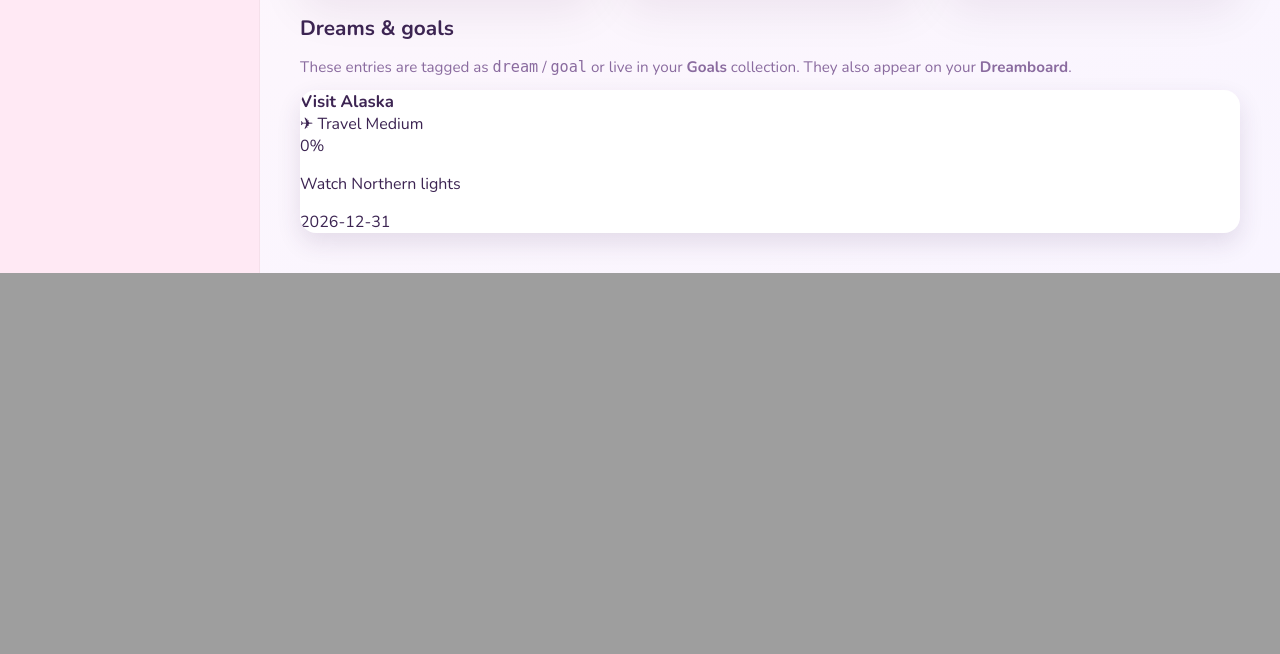
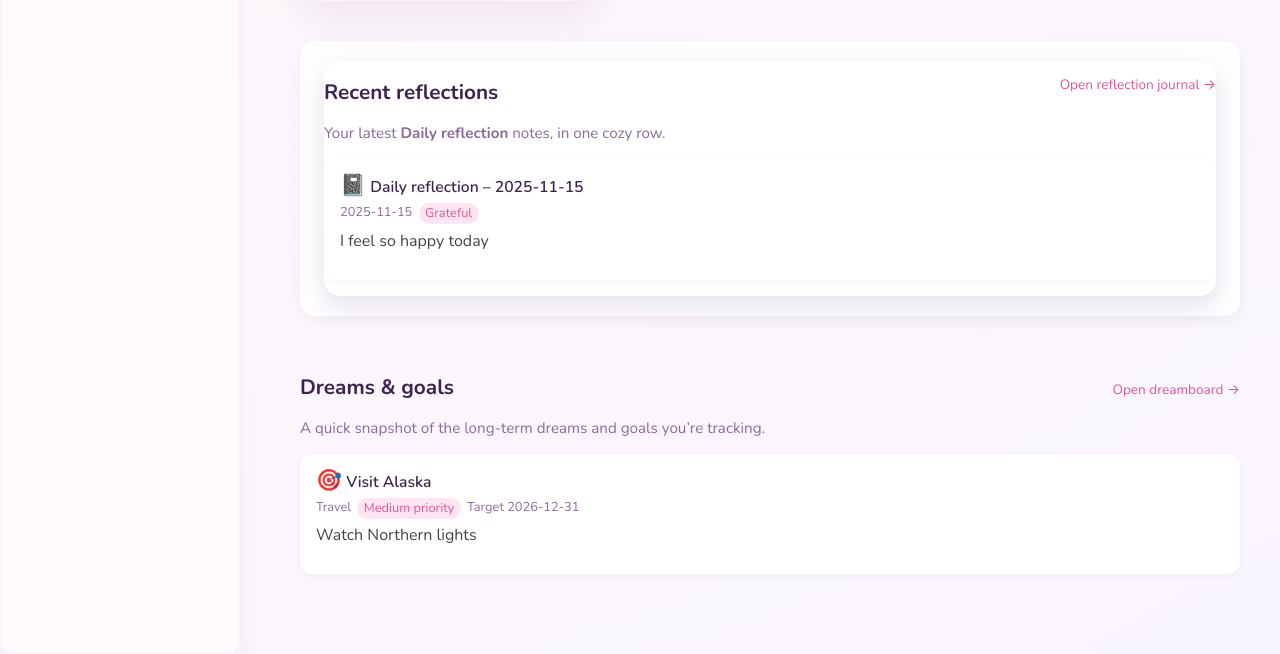
Before and after one commit to bussanikitaunt/alive-gallery, a Flask app: page /gallery in a window 1280 px wide. Shown: the part 1353-2007 px from the top of the page. Before the commit the page ends 1626 px from the top, so only its background shows below. Run offline with Flask 3, Linux system fonts and the light colour scheme.

Commit message:
Gallert UI changes

```diff
--- a/app.py
+++ b/app.py
@@ -128,36 +128,57 @@ def home():
 def index():
     entries = load_entries()
 
-    # Split into normal vs dream/goal entries
-    dream_entries = compute_dream_entries(entries)  # already sorted newest→oldest
-    regular_entries = [e for e in entries if e not in dream_entries]
+    # --- helper: is this a daily reflection? ---
+    def is_reflection(e):
+        return (
+            e.get("category") == "Life diary"
+            and e.get("subcategory") == "Daily reflection"
+        )
+
+    # --- dreams vs regular entries ---
+    dream_entries = compute_dream_entries(entries)  # already sorted (newest first)
+
+    # REGULAR gallery entries:
+    #  - exclude dream entries
+    #  - exclude daily reflections (those will live in the reflections strip only)
+    regular_entries = [
+        e for e in entries
+        if e not in dream_entries and not is_reflection(e)
+    ]
 
     regular_entries_sorted = sorted(
-        regular_entries, key=lambda e: e.get("date", ""), reverse=True
+        regular_entries,
+        key=lambda e: e.get("date", ""),
+        reverse=True,
     )
 
-    # Latest 3 daily reflections
-    reflections_all = [
-        e
-        for e in entries
-        if e.get("category") == "Life diary"
-        and e.get("subcategory") == "Daily reflection"
-    ]
-    featured_reflections = sorted(
-        reflections_all, key=lambda e: e.get("date", ""), reverse=True
-    )[:3]
+    # Recent reflections strip (latest few reflections)
+    reflections = sorted(
+        [e for e in entries if is_reflection(e)],
+        key=lambda e: e.get("date", ""),
+        reverse=True,
+    )[:5]   # show up to 5; change number if you want
 
-    # Latest 3 dreams/goals
-    featured_dreams = dream_entries[:3]
+    # Sidebar data (same as before)
+    categories = sorted({e.get("category", "Art") for e in entries if e.get("category")})
+    subcategories = sorted({e.get("subcategory", "") for e in entries if e.get("subcategory")})
 
-    categories, subcategories, category_subcats = build_sidebar(entries)
+    category_subcats = {}
+    for e in entries:
+        c = e.get("category")
+        s = e.get("subcategory")
+        if c and s:
+            category_subcats.setdefault(c, []).append(s)
+    category_subcats = {
+        c: sorted(set(subs))
+        for c, subs in category_subcats.items()
+    }
 
     return render_template(
         "index.html",
         entries=regular_entries_sorted,
         dream_entries=dream_entries,
-        featured_reflections=featured_reflections,
-        featured_dreams=featured_dreams,
+        reflections=reflections,          # 👈 used by index.html
         categories=categories,
         subcategories=subcategories,
         category_subcats=category_subcats,
@@ -165,6 +186,7 @@ def index():
         current_subcategory=None,
         search_query=None,
     )
+
 
 
 @app.route("/timeline")
--- a/entries.json
+++ b/entries.json
@@ -129,26 +129,6 @@
     "dream_progress": 0
   },
   {
-    "id": 8,
-    "title": "Timesquare",
-    "date": "2025-08-29",
-    "mood": "Full of energy",
-    "category": "Travel",
-    "subcategory": "NYC Trip",
-    "image_path": "uploads/IMG_4605.jpeg",
-    "notes": "",
-    "tags": [
-      "travel",
-      "NYC",
-      "friends"
-    ],
-    "created_at": "2025-11-13T19:57:12.595181",
-    "dream_theme": "",
-    "dream_priority": "",
-    "dream_target_date": "",
-    "dream_progress": 0
-  },
-  {
     "id": 9,
     "title": "Visit Alaska",
     "date": "2025-11-15",
--- a/static/style.css
+++ b/static/style.css
@@ -212,6 +212,83 @@ body.dark-mode .top-bar {
   font-size: 0.96rem;
 }
 
+/* Cute sidebar / collections panel */
+.sidebar,
+.left-column,
+.home-left,
+.collections,
+.collections-list {
+  background: linear-gradient(180deg, #fff6f9 0%, #fffafc 100%);
+  border-radius: 12px;
+  padding: 1.2rem;
+  width: 240px;                 /* fixed width for desktop */
+  box-shadow: 0 8px 20px rgba(120,70,90,0.06);
+  border: 1px solid rgba(200,150,170,0.08);
+  color: #5a3d3a;
+  font-family: "Nunito", system-ui, sans-serif;
+}
+
+/* Header / title in the sidebar */
+.sidebar h3,
+.left-column h3,
+.collections-title {
+  margin: 0 0 0.6rem 0;
+  font-size: 0.95rem;
+  letter-spacing: 0.08em;
+  text-transform: uppercase;
+  color: #6b3f86;
+  font-weight: 700;
+}
+
+/* Collections links */
+.sidebar a,
+.left-column a,
+.collections-list a {
+  display: block;
+  padding: 0.38rem 0.45rem;
+  margin: 0.18rem 0;
+  border-radius: 8px;
+  color: #6b4b4b;
+  text-decoration: none;
+  transition: background .14s ease, transform .08s ease;
+}
+.sidebar a:hover,
+.left-column a:hover,
+.collections-list a:hover {
+  background: linear-gradient(90deg,#fff0f8,#fff7fb);
+  transform: translateX(4px);
+  color: #5a2d4a;
+}
+
+/* + Add new entry button */
+.add-entry-btn,
+.sidebar .add-entry-btn,
+.left-column .add-entry-btn {
+  display: inline-block;
+  margin-top: 0.8rem;
+  padding: 0.5rem 0.8rem;
+  background: #fff4fb;
+  border: 1px solid rgba(123,63,134,0.12);
+  color: #7b3f86;
+  border-radius: 999px;
+  font-weight: 700;
+  text-decoration: none;
+  box-shadow: 0 6px 16px rgba(123,63,134,0.06);
+}
+.add-entry-btn:hover { transform: translateY(-2px); }
+
+/* Make sure main content doesn't collide with fixed-width sidebar */
+.layout-main { display: flex; gap: 1.2rem; }
+.layout-main > .content { flex: 1; }
+
+/* Responsive: stack on small screens */
+@media (max-width: 900px) {
+  .sidebar,
+  .left-column,
+  .home-left { width: auto; margin-bottom: 1rem; padding: 0.9rem; border-radius: 10px; }
+  .layout-main { flex-direction: column; }
+}
+
 .sidebar-section {
   margin-bottom: 1.8rem;
 }
@@ -2382,20 +2459,31 @@ body.dark-mode .sidebar-button:hover,
   gap: 0.75rem;
 }
 
+.layout-main-gallery .reflection-section {
+  padding: 20px 24px;
+  background: #ffffffd6;
+  border-radius: 16px;
+  box-shadow: 0 4px 16px rgba(0, 0, 0, 0.05);
+}
+
+.reflection-section .section-title-row {
+  display: flex;
+  justify-content: space-between;
+  align-items: center;
+}
+
 .reflection-list {
   list-style: none;
-  margin: 0.9rem 0 0;
   padding: 0;
-  display: grid;
-  grid-template-columns: repeat(auto-fit, minmax(230px, 1fr));
-  gap: 0.9rem;
+  margin-top: 16px;
 }
 
 .reflection-card {
-  background: var(--bg-card);
-  border-radius: 0.9rem;
-  box-shadow: var(--shadow-soft);
-  padding: 0.75rem 0.9rem 0.9rem;
+  padding: 12px 16px;
+  background: #fff;
+  border-radius: 12px;
+  margin-bottom: 10px;
+  box-shadow: 0 2px 6px rgba(0, 0, 0, 0.04);
 }
 
 .reflection-link {
@@ -2406,10 +2494,8 @@ body.dark-mode .sidebar-button:hover,
 }
 
 .reflection-title-row {
-  display: flex;
-  align-items: center;
-  gap: 0.4rem;
-  margin-bottom: 0.3rem;
+  font-weight: 600;
+  margin-bottom: 4px;
 }
 
 .reflection-emoji {
@@ -2437,8 +2523,8 @@ body.dark-mode .sidebar-button:hover,
 }
 
 .reflection-snippet {
-  font-size: 0.9rem;
-  margin: 0;
+  margin-top: 4px;
+  color: #444;
 }
 
 /* Grid that holds the cards */
@@ -2529,3 +2615,18 @@ body.dark-mode .sidebar-button:hover,
   transform: translateY(-4px);
   box-shadow: 0 18px 60px rgba(57, 0, 70, 0.16);
 }
+
+/* ===== Gallery page layout overrides ===== */
+
+.layout-main-gallery {
+  /* disable any grid/columns from the generic layout */
+  display: block;
+}
+
+/* make each main section nicely centered & stacked */
+.layout-main-gallery .section-block,
+.layout-main-gallery .reflection-section,
+.layout-main-gallery .dreams-section {
+  max-width: 1120px;
+  margin: 24px auto 40px auto;
+}
--- a/templates/index.html
+++ b/templates/index.html
@@ -1,7 +1,8 @@
 {% extends "base.html" %}
 
 {% block content %}
-<main class="layout-main">
+<main class="layout-main layout-main-gallery">
+
 
   {# ===================== PAGE HEADER ===================== #}
   <section class="page-header">
@@ -34,12 +35,15 @@
   {# ===================== RECENT REFLECTIONS ===================== #}
   {% if reflections and reflections|length > 0 %}
     <section class="reflection-section fade-in">
+      <article class="dream-card">
+
         <div class="section-title-row">
           <h2 class="section-title">Recent reflections</h2>
           <a href="{{ url_for('daily_reflection') }}" class="home-card-link">
             Open reflection journal →
           </a>
         </div>
+
         <p class="section-subtitle">
           Your latest <strong>Daily reflection</strong> notes, in one cozy row.
         </p>
@@ -71,70 +75,60 @@
             </li>
           {% endfor %}
         </ul>
+
+      </article>
     </section>
   {% endif %}
 
   {# ===================== DREAMS & GOALS STRIP ===================== #}
   {% if dream_entries and dream_entries|length > 0 %}
     <section class="dreams-section fade-in">
+      <div class="section-title-row">
         <h2 class="section-title">Dreams &amp; goals</h2>
+        <a href="{{ url_for('dreamboard') }}" class="home-card-link">
+          Open dreamboard →
+        </a>
+      </div>
+
       <p class="section-subtitle">
-        These entries are tagged as <code>dream</code> / <code>goal</code> or live in your
-        <strong>Goals</strong> collection. They also appear on your <strong>Dreamboard</strong>.
+        A quick snapshot of the long-term dreams and goals you’re tracking.
       </p>
 
-      <div class="dreams-list">
-        {% for d in dream_entries %}
-          <article class="dream-card">
-            <header class="dream-header">
-              <h3 class="dream-title">{{ d.title }}</h3>
-            </header>
+      {# show up to 5 dreams in this summary strip #}
+      {% set dreams = dream_entries[:5] %}
 
-            <div class="dream-meta-row">
+      <ul class="reflection-list">
+        {% for d in dreams %}
+          <li class="reflection-card">
+            <div class="reflection-title-row">
+              <span class="reflection-emoji">🎯</span>
+              <span class="reflection-title">
+                {{ d.title }}
+              </span>
+            </div>
+
+            <div class="reflection-meta">
               {% if d.dream_theme %}
-                <span class="chip chip-soft">
-                  {% if d.dream_theme|lower == 'travel' %}✈{% endif %}
-                  {{ d.dream_theme }}
+                <span class="reflection-date">{{ d.dream_theme }}</span>
+              {% endif %}
+              {% if d.dream_priority %}
+                <span class="reflection-mood">{{ d.dream_priority }} priority</span>
+              {% endif %}
+              {% if d.dream_target_date %}
+                <span class="reflection-date">
+                  Target {{ d.dream_target_date }}
                 </span>
-              {% endif %}
-
-              {% if d.dream_priority %}
-                <span class="chip chip-priority">{{ d.dream_priority }}</span>
               {% endif %}
             </div>
 
-            {# progress bar #}
-            <div class="dream-progress-row">
-              {% set prog_raw = d.dream_progress or 0 %}
-              {% set prog = prog_raw|int %}
-              <div class="progress-track">
-                <div class="progress-fill" style="width: {{ prog }}%;"></div>
-              </div>
-              <span class="progress-label">
-                {{ prog }}%
-              </span>
-            </div>
-
             {% if d.notes %}
-              <p class="dream-notes">
-                {{ d.notes }}
+              <p class="reflection-snippet">
+                {{ d.notes[:140] }}{% if d.notes|length > 140 %}…{% endif %}
               </p>
             {% endif %}
-
-            <footer class="dream-footer">
-              {% if d.dream_target_date %}
-                <span class="dream-date-label">
-                  {{ d.dream_target_date }}
-                </span>
-              {% elif d.date %}
-                <span class="dream-date-label">
-                  {{ d.date }}
-                </span>
-              {% endif %}
-            </footer>
-          </article>
+          </li>
         {% endfor %}
-      </div>
+      </ul>
     </section>
   {% endif %}
 
```
Also changed, not shown: templates/dreamboard_back_1.html (deleted, +0 -168 lines), templates/index_back_1.html (deleted, +0 -158 lines). Lines whose indentation alone changed are shown as unchanged.
